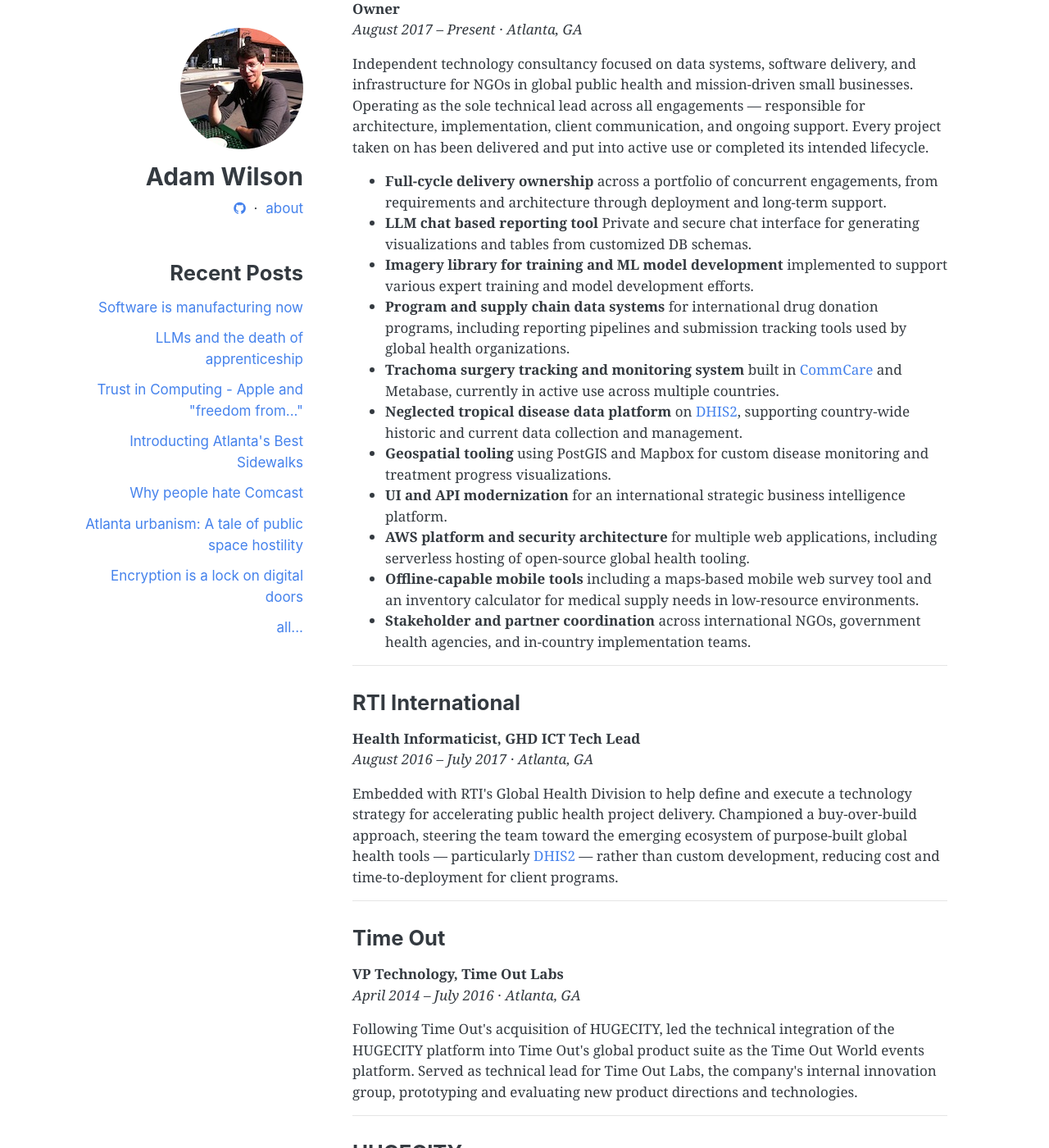
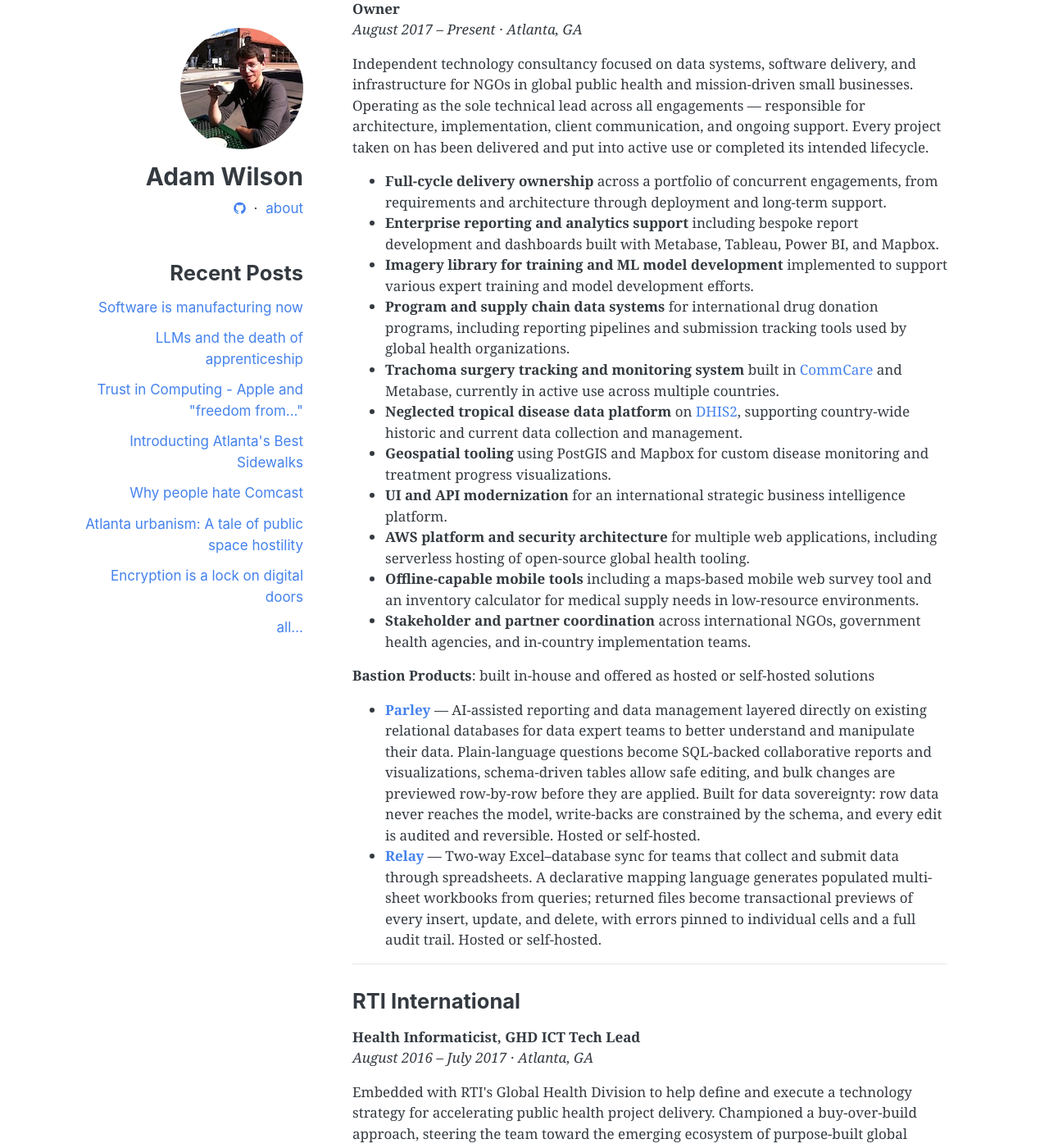
Before and after one commit to callawaywilson/callawaywilson.github.io, a Jekyll site: the page built from cv.html, in a window 1280 px wide and 1400 px high, scrolled down 1169 px. Shown: the whole window at 82% size. Built offline with Jekyll 4.4.1, drawn with Linux system fonts in a browser that asks for light colours.

Commit message:
CV updates

```diff
--- a/cv.html
+++ b/cv.html
@@ -46,7 +46,7 @@ description: Past and present work experience — software engineering leader, c
   <p>Independent technology consultancy focused on data systems, software delivery, and infrastructure for NGOs in global public health and mission-driven small businesses. Operating as the sole technical lead across all engagements — responsible for architecture, implementation, client communication, and ongoing support. Every project taken on has been delivered and put into active use or completed its intended lifecycle.</p>
   <ul class="p">
     <li><strong>Full-cycle delivery ownership</strong> across a portfolio of concurrent engagements, from requirements and architecture through deployment and long-term support.</li>
-    <li><strong>LLM chat based reporting tool</strong> Private and secure chat interface for generating visualizations and tables from customized DB schemas.</li>
+    <li><strong>Enterprise reporting and analytics support</strong> including bespoke report development and dashboards built with Metabase, Tableau, Power BI, and Mapbox.</li>
     <li><strong>Imagery library for training and ML model development</strong> implemented to support various expert training and model development efforts.</li>
     <li><strong>Program and supply chain data systems</strong> for international drug donation programs, including reporting pipelines and submission tracking tools used by global health organizations.</li>
     <li><strong>Trachoma surgery tracking and monitoring system</strong> built in <a href="http://www.commcarehq.org">CommCare</a> and Metabase, currently in active use across multiple countries.</li>
@@ -56,6 +56,11 @@ description: Past and present work experience — software engineering leader, c
     <li><strong>AWS platform and security architecture</strong> for multiple web applications, including serverless hosting of open-source global health tooling.</li>
     <li><strong>Offline-capable mobile tools</strong> including a maps-based mobile web survey tool and an inventory calculator for medical supply needs in low-resource environments.</li>
     <li><strong>Stakeholder and partner coordination</strong> across international NGOs, government health agencies, and in-country implementation teams.</li>
+  </ul>
+  <p><strong>Bastion Products</strong>: built in-house and offered as hosted or self-hosted solutions</p>
+  <ul class="p">
+    <li><strong><a href="https://www.bastion.dev/parley/">Parley</a></strong> &mdash; AI-assisted reporting and data management layered directly on existing relational databases for data expert teams to better understand and manipulate their data. Plain-language questions become SQL-backed collaborative reports and visualizations, schema-driven tables allow safe editing, and bulk changes are previewed row-by-row before they are applied. Built for data sovereignty: row data never reaches the model, write-backs are constrained by the schema, and every edit is audited and reversible. Hosted or self-hosted.</li>
+    <li><strong><a href="https://www.bastion.dev/relay/">Relay</a></strong> &mdash; Two-way Excel&ndash;database sync for teams that collect and submit data through spreadsheets. A declarative mapping language generates populated multi-sheet workbooks from queries; returned files become transactional previews of every insert, update, and delete, with errors pinned to individual cells and a full audit trail. Hosted or self-hosted.</li>
   </ul>
 </div>
 
```
